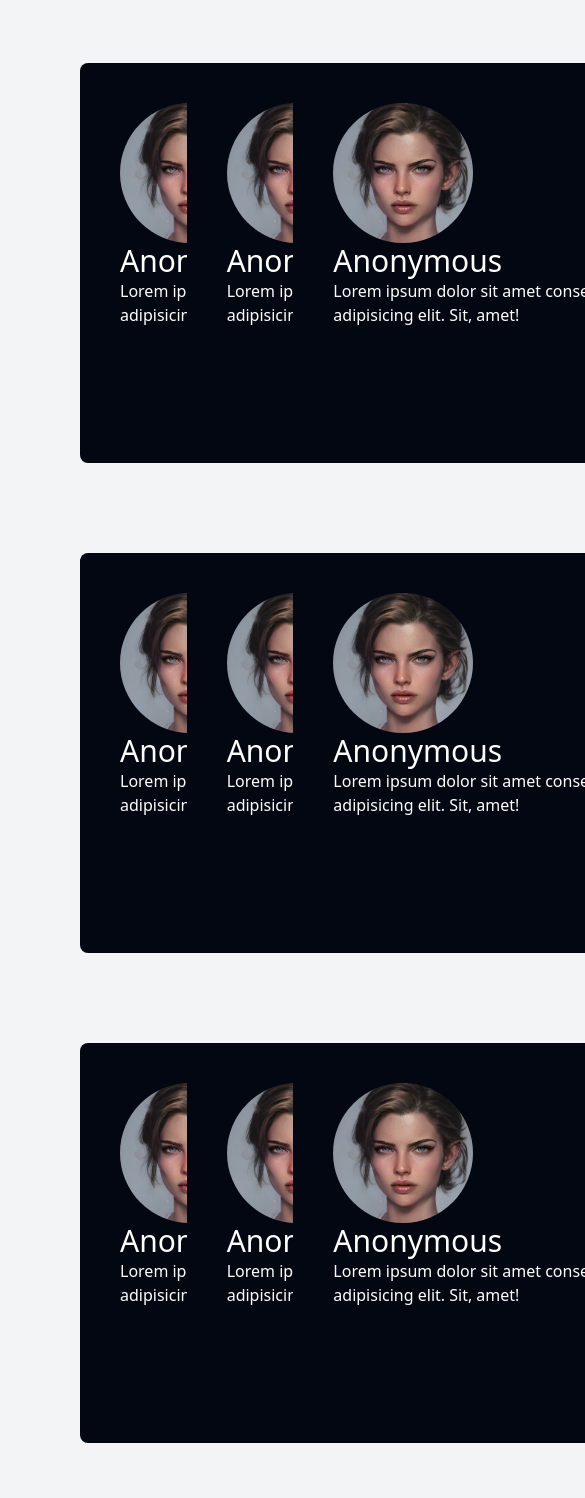
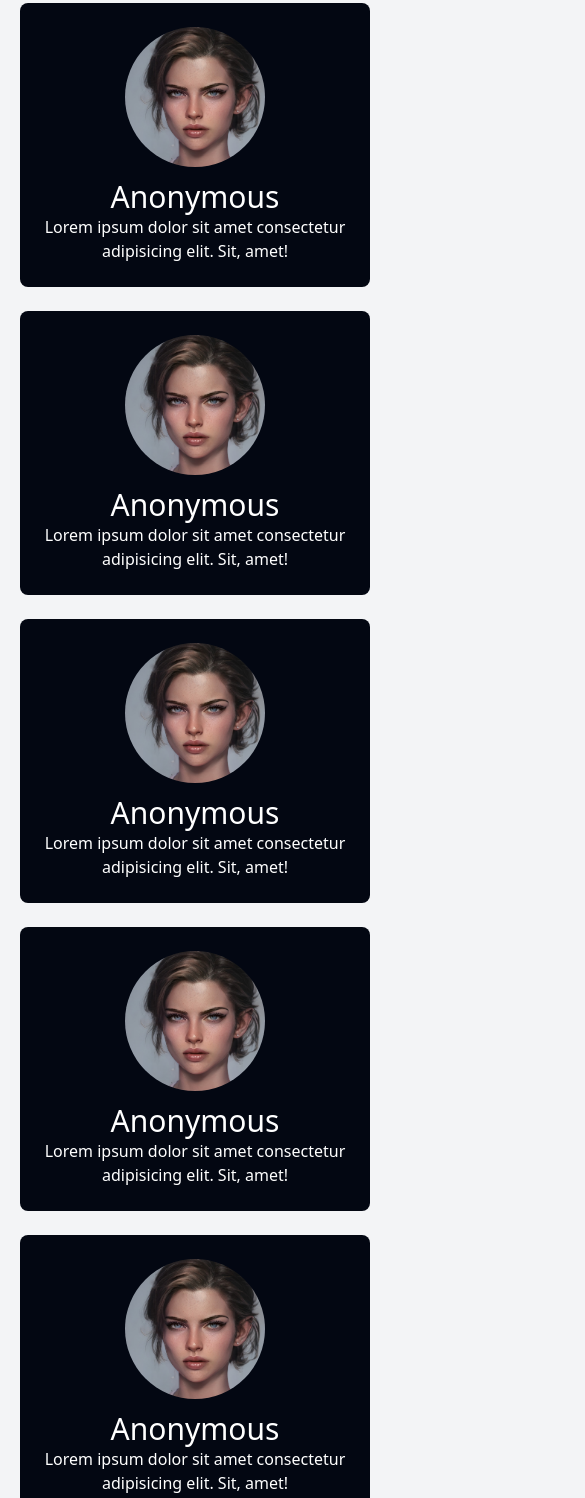
Before and after one commit to 5656ANUJ/alumniportal56, a website: page index.html in a window 390 px wide. Shown: the part 966-2464 px from the top of the page, 585 px wide, since content can reach past the window. Drawn offline with nearby package versions, Linux system fonts and the light colour scheme.

Commit message:
mobile responsive

```diff
--- a/index.html
+++ b/index.html
@@ -219,72 +219,53 @@
       </button>
     </div>
 
-    <div class=" grid grid-cols-3 grid-rows-3  p-20 gap-[90px]">
-      <div class="bg-gray-950 h-[400px] w-[400px] p-10 rounded-lg">
-        <img src="assets/portrait-6040876.jpg" class="rounded-full h-[140px] w-[140x]">
-        <span class="text-3xl text-white">Anonymous</span>
-        <p class="text-white">Lorem ipsum dolor sit amet consectetur adipisicing elit. Sit, amet!</p>
-
-      </div>
-      <div class="bg-gray-950 h-[400px] w-[400px] p-10 rounded-lg">
-        <img src="assets/portrait-6040876.jpg" class="rounded-full h-[140px] w-[140x]">
-        <span class="text-3xl text-white">Anonymous</span>
-        <p class="text-white">Lorem ipsum dolor sit amet consectetur adipisicing elit. Sit, amet!</p>
-
-      </div>
-      <div class="bg-gray-950 h-[400px] w-[400px] p-10 rounded-lg">
-        <img src="assets/portrait-6040876.jpg" class="rounded-full h-[140px] w-[140x]">
-        <span class="text-3xl text-white">Anonymous</span>
-        <p class="text-white">Lorem ipsum dolor sit amet consectetur adipisicing elit. Sit, amet!</p>
-
-      </div>
-      <div class="bg-gray-950 h-[400px] w-[400px] p-10 rounded-lg">
-        <img src="assets/portrait-6040876.jpg" class="rounded-full h-[140px] w-[140x]">
-        <span class="text-3xl text-white">Anonymous</span>
-        <p class="text-white">Lorem ipsum dolor sit amet consectetur adipisicing elit. Sit, amet!</p>
-
-      </div>
-      <div class="bg-gray-950 h-[400px] w-[400px] p-10 rounded-lg">
-        <img src="assets/portrait-6040876.jpg" class="rounded-full h-[140px] w-[140x]">
-        <span class="text-3xl text-white">Anonymous</span>
-        <p class="text-white">Lorem ipsum dolor sit amet consectetur adipisicing elit. Sit, amet!</p>
-
-      </div>
-      <div class="bg-gray-950 h-[400px] w-[400px] p-10 rounded-lg">
-        <img src="assets/portrait-6040876.jpg" class="rounded-full h-[140px] w-[140x]">
-        <span class="text-3xl text-white">Anonymous</span>
-        <p class="text-white">Lorem ipsum dolor sit amet consectetur adipisicing elit. Sit, amet!</p>
-
-      </div>
-      <div class="bg-gray-950 h-[400px] w-[400px] p-10 rounded-lg">
-        <img src="assets/portrait-6040876.jpg" class="rounded-full h-[140px] w-[140x]">
-        <span class="text-3xl text-white">Anonymous</span>
-        <p class="text-white">Lorem ipsum dolor sit amet consectetur adipisicing elit. Sit, amet!</p>
-
-      </div>
-      <div class="bg-gray-950 h-[400px] w-[400px] p-10 rounded-lg">
-        <img src="assets/portrait-6040876.jpg" class="rounded-full h-[140px] w-[140x]">
-        <span class="text-3xl text-white">Anonymous</span>
-        <p class="text-white">Lorem ipsum dolor sit amet consectetur adipisicing elit. Sit, amet!</p>
-
-      </div>
-      <div class="bg-gray-950 h-[400px] w-[400px] p-10 rounded-lg">
-        <img src="assets/portrait-6040876.jpg" class="rounded-full h-[140px] w-[140x]">
-        <span class="text-3xl text-white">Anonymous</span>
-        <p class="text-white">Lorem ipsum dolor sit amet consectetur adipisicing elit. Sit, amet!</p>
-
+    <div class="grid grid-cols-1 sm:grid-cols-2 lg:grid-cols-3 p-5 sm:p-10 md:p-20 gap-6 sm:gap-10">
+      <div class="bg-gray-950 h-auto max-w-[400px] p-6 rounded-lg mx-auto">
+        <img src="assets/portrait-6040876.jpg" class="rounded-full h-[140px] w-[140px] mx-auto">
+        <span class="text-3xl text-white block text-center mt-3">Anonymous</span>
+        <p class="text-white text-center">Lorem ipsum dolor sit amet consectetur adipisicing elit. Sit, amet!</p>
       </div>
 
+      <div class="bg-gray-950 h-auto max-w-[400px] p-6 rounded-lg mx-auto">
+        <img src="assets/portrait-6040876.jpg" class="rounded-full h-[140px] w-[140px] mx-auto">
+        <span class="text-3xl text-white block text-center mt-3">Anonymous</span>
+        <p class="text-white text-center">Lorem ipsum dolor sit amet consectetur adipisicing elit. Sit, amet!</p>
+      </div>
+
+      <div class="bg-gray-950 h-auto max-w-[400px] p-6 rounded-lg mx-auto">
+        <img src="assets/portrait-6040876.jpg" class="rounded-full h-[140px] w-[140px] mx-auto">
+        <span class="text-3xl text-white block text-center mt-3">Anonymous</span>
+        <p class="text-white text-center">Lorem ipsum dolor sit amet consectetur adipisicing elit. Sit, amet!</p>
+      </div>
+
+      <div class="bg-gray-950 h-auto max-w-[400px] p-6 rounded-lg mx-auto">
+        <img src="assets/portrait-6040876.jpg" class="rounded-full h-[140px] w-[140px] mx-auto">
+        <span class="text-3xl text-white block text-center mt-3">Anonymous</span>
+        <p class="text-white text-center">Lorem ipsum dolor sit amet consectetur adipisicing elit. Sit, amet!</p>
+      </div>
+
+      <div class="bg-gray-950 h-auto max-w-[400px] p-6 rounded-lg mx-auto">
+        <img src="assets/portrait-6040876.jpg" class="rounded-full h-[140px] w-[140px] mx-auto">
+        <span class="text-3xl text-white block text-center mt-3">Anonymous</span>
+        <p class="text-white text-center">Lorem ipsum dolor sit amet consectetur adipisicing elit. Sit, amet!</p>
+      </div>
+
+      <div class="bg-gray-950 h-auto max-w-[400px] p-6 rounded-lg mx-auto">
+        <img src="assets/portrait-6040876.jpg" class="rounded-full h-[140px] w-[140px] mx-auto">
+        <span class="text-3xl text-white block text-center mt-3">Anonymous</span>
+        <p class="text-white text-center">Lorem ipsum dolor sit amet consectetur adipisicing elit. Sit, amet!</p>
+      </div>
     </div>
-<div>
-    <h1 class="text-4xl p-10 font-bold text-center">How its work?</h1>
-    <div class="grid grid-cols-3 p-20">
-      <div class="bg-black w-[400px] h-[500px]"></div>
-      <div class="bg-black w-[400px] h-[500px]"></div>
-      <div class="bg-black w-[400px] h-[500px]"></div>
 
+    <div>
+      <h1 class="text-4xl font-bold text-center p-5 sm:p-10">How it Works?</h1>
+      <div class="grid grid-cols-1 sm:grid-cols-2 lg:grid-cols-3 gap-6 p-5 sm:p-10 md:p-20">
+        <div class="bg-black w-full max-w-[400px] h-[500px] mx-auto"></div>
+        <div class="bg-black w-full max-w-[400px] h-[500px] mx-auto"></div>
+        <div class="bg-black w-full max-w-[400px] h-[500px] mx-auto"></div>
+      </div>
     </div>
-  </div>
+
 </main>
     <script>
       document.getElementById("menu-toggle").addEventListener("click", () => {
```
Also changed, not shown: output.css.
